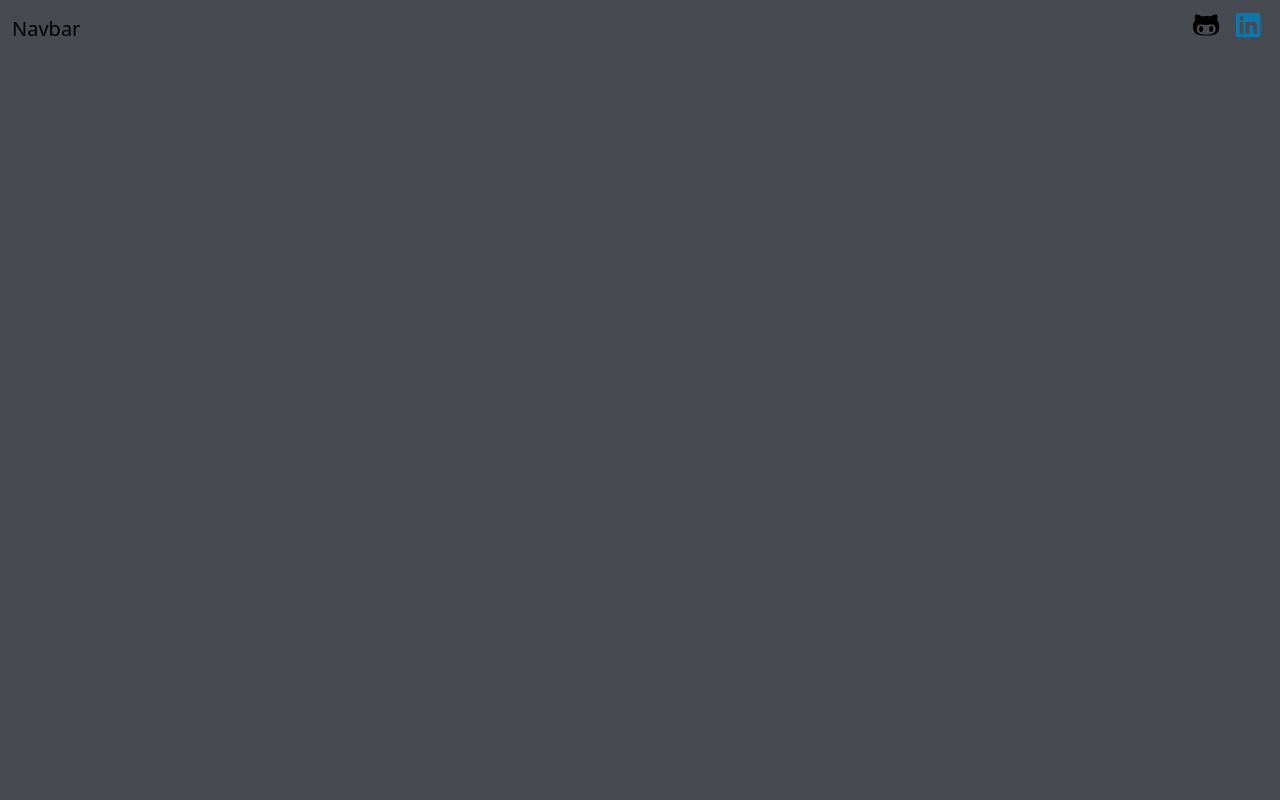
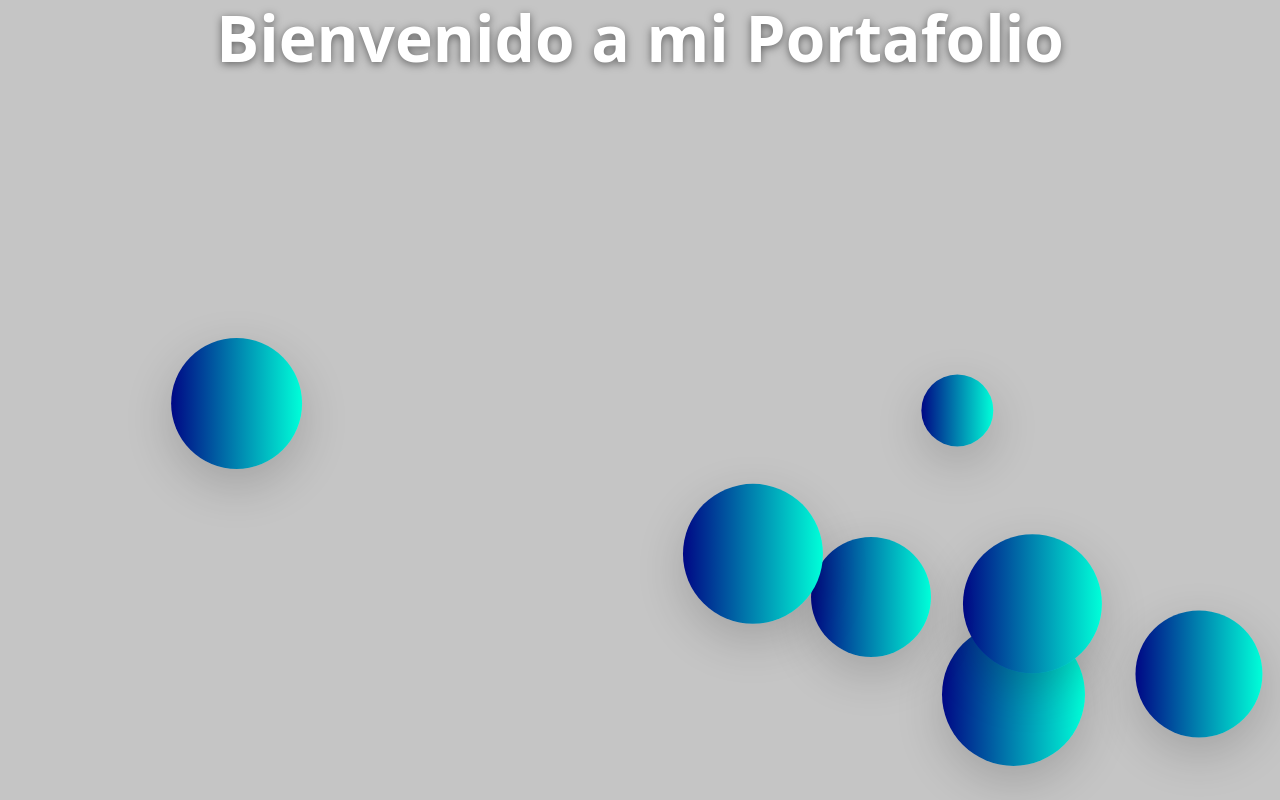
Before and after one commit to antonii05/Portafolio, a Vue app: page / in a window 1280 px wide. Built offline with nearby package versions, Linux system fonts and the light colour scheme.

Commit message:
DEVELOP - STYLE - SE AGREGA UN COMPONENTE PARA UNA MEJORA DE VISUALIZACION

```diff
--- a/index.html
+++ b/index.html
@@ -2,7 +2,7 @@
 <html lang="en">
     <head>
         <meta charset="UTF-8" />
-        <link rel="icon" href="src/assets/images/logo.png"/>
+        <link rel="icon" href="src/assets/images/logo.png" />
         <meta name="viewport" content="width=device-width, initial-scale=1.0" />
         <title>AntonioBJ.dev</title>
     </head>
--- a/package.json
+++ b/package.json
@@ -26,12 +26,12 @@
         "@tsconfig/node20": "^20.1.4",
         "@types/node": "^20.12.5",
         "@vitejs/plugin-vue": "^5.0.4",
-        "@vitejs/plugin-vue-jsx": "^3.1.0",
+        "@vitejs/plugin-vue-jsx": "^4.2.0",
         "@vue/tsconfig": "^0.5.1",
         "npm-run-all2": "^6.1.2",
         "prettier": "3.3.3",
         "typescript": "~5.4.0",
-        "vite": "^5.2.8",
+        "vite": "^6.3.5",
         "vue-tsc": "^2.0.11"
     }
 }
--- a/src/App.vue
+++ b/src/App.vue
@@ -8,6 +8,4 @@ import { RouterView } from 'vue-router'
     </div>
 </template>
 
-<style scoped>
-
-</style>
+<style scoped></style>
--- a/src/assets/css/style.css
+++ b/src/assets/css/style.css
@@ -1,6 +1,11 @@
 /* All styles here */
 #app {
-    background-color: #474A50;
-    width: 100vw; /* 100% del ancho de la ventana */
-    height: 100vh; /* 100% de la altura de la ventana */
+    background-color: #c5c5c5;
+    height: 100%;
+    min-height: 100vh;
+    width: 100%;
+    min-width: 100vw;
+    margin: 0;
+    padding: 0;
+    overflow: hidden;
 }
--- a/src/components/NavbarComponent.vue
+++ b/src/components/NavbarComponent.vue
@@ -3,28 +3,44 @@
     <nav class="navbar navbar-expand-lg opacity-100">
         <div class="container-fluid">
             <a class="navbar-brand" href="#">Navbar</a>
-            <button class="navbar-toggler" type="button" data-bs-toggle="collapse"
-                data-bs-target="#RRSS" aria-controls="navbarSupportedContent" aria-expanded="false"
-                aria-label="Toggle navigation">
+            <button
+                class="navbar-toggler"
+                type="button"
+                data-bs-toggle="collapse"
+                data-bs-target="#RRSS"
+                aria-controls="navbarSupportedContent"
+                aria-expanded="false"
+                aria-label="Toggle navigation"
+            >
                 <span class="navbar-toggler-icon"></span>
             </button>
             <div class="collapse navbar-collapse" id="RRSS">
                 <ul class="navbar-nav me-auto mb-2 mb-lg-0">
-                  <!-- NONE -->
+                    <!-- NONE -->
                 </ul>
                 <!-- RR.SS -->
                 <div class="d-flex">
-                    <h3 class="mx-2 rrss"><a href="https://github.com/antonii05"><font-awesome-icon :icon="['fab', 'github-alt']" style="color: #000;"/></a></h3>
-                    <h3 class="mx-2 rrss"><a href="https://www.linkedin.com/in/antonio-josebj/"><font-awesome-icon :icon="['fab', 'linkedin']" style="color: #0E76A8;"/></a></h3>
+                    <h3 class="mx-2 rrss">
+                        <a href="https://github.com/antonii05"
+                            ><font-awesome-icon
+                                :icon="['fab', 'github-alt']"
+                                style="color: #000"
+                        /></a>
+                    </h3>
+                    <h3 class="mx-2 rrss">
+                        <a href="https://www.linkedin.com/in/antonio-josebj/"
+                            ><font-awesome-icon
+                                :icon="['fab', 'linkedin']"
+                                style="color: #0e76a8"
+                        /></a>
+                    </h3>
                 </div>
             </div>
         </div>
     </nav>
 </template>
 
-<script setup lang="ts">
-
-</script>
+<script setup lang="ts"></script>
 
 <style scoped>
 .rrss:hover {
--- /dev/null
+++ b/src/components/Shapes.vue
@@ -0,0 +1,118 @@
+<template>
+    <div ref="containerRef" class="shapes-bg position-relative w-100 h-100">
+        <div
+            v-for="shape in shapes"
+            :key="shape.id"
+            class="shape-color shadow-lg position-absolute"
+            :style="{
+                width: shape.size + 'px',
+                height: shape.size + 'px',
+            }"
+        ></div>
+    </div>
+</template>
+
+<script setup lang="ts">
+import { ref, reactive, onMounted, nextTick } from 'vue'
+import gsap from 'gsap'
+import type { Shape } from '@/models/Shape'
+
+const numShapes = 7
+const shapes = reactive<Shape[]>([])
+const shapeRefs = ref<HTMLElement[]>([])
+const containerRef = ref<HTMLElement | null>(null)
+
+//Generate a random number
+const randomInt = (min: number, max: number) => {
+    return Math.floor(Math.random() * (max - min) + min)
+}
+
+//Function to create a shape object
+const createShape = (
+    id: number,
+    maxWidth: number,
+    maxHeight: number
+): Shape => {
+    return {
+        id,
+        x: randomInt(0, maxWidth - 100),
+        y: randomInt(0, maxHeight - 100),
+        size: randomInt(70, 150),
+    }
+}
+
+// Function to animate the shape
+const animateShape = (
+    shape: Shape,
+    el: HTMLElement,
+    maxWidth: number,
+    maxHeight: number
+) => {
+    const maxX = maxWidth - shape.size
+    const maxY = maxHeight - shape.size
+
+    const newX = randomInt(0, maxX)
+    const newY = randomInt(0, maxY)
+
+    gsap.to(el, {
+        x: newX,
+        y: newY,
+        duration: 2 + Math.random(),
+        ease: 'power2.inOut',
+        onComplete: () => animateShape(shape, el, maxWidth, maxHeight),
+    })
+}
+
+onMounted(async () => {
+    await nextTick()
+    const container = containerRef.value
+    if (!container) return
+
+    const maxWidth = container.scrollWidth
+    const maxHeight = container.scrollHeight
+
+    for (let i = 0; i < numShapes; i++) {
+        shapes.push(createShape(i, maxWidth, maxHeight))
+    }
+    await nextTick()
+
+    shapeRefs.value = Array.from(
+        container.querySelectorAll('.shape-color')
+    ).filter((el): el is HTMLElement => el instanceof HTMLElement)
+
+    shapeRefs.value.forEach((el, i) => {
+        animateShape(shapes[i], el as HTMLElement, maxWidth, maxHeight)
+    })
+})
+</script>
+
+<style scoped>
+.shapes-bg {
+    position: relative;
+    width: 100%;
+    height: 100%;
+}
+.shape-color {
+    /* Colors */
+    background: #000785;
+    background: -webkit-linear-gradient(
+        90deg,
+        rgba(0, 7, 133, 1) 0%,
+        rgba(0, 255, 217, 1) 100%
+    );
+    background: -moz-linear-gradient(
+        90deg,
+        rgba(0, 7, 133, 1) 0%,
+        rgba(0, 255, 217, 1) 100%
+    );
+    background: linear-gradient(
+        90deg,
+        rgba(0, 7, 133, 1) 0%,
+        rgba(0, 255, 217, 1) 100%
+    );
+    filter: progid:DXImageTransform.Microsoft.gradient(startColorstr="#000785", endColorstr="#00FFD9", GradientType=1);
+
+    /* Style */
+    border-radius: 100px;
+}
+</style>
--- /dev/null
+++ b/src/models/Shape.ts
@@ -0,0 +1,6 @@
+export interface Shape {
+    id: number
+    x: number
+    y: number
+    size: number
+}
--- a/src/views/HomeView.vue
+++ b/src/views/HomeView.vue
@@ -1,14 +1,26 @@
 <template>
-    <div>
-        <NavbarComponent />
+    <div class="home-container">
+        <div class="position-absolute top-0 start-0 w-100 h-100">
+            <Shapes />
+        </div>
+        <div class="d-flex justify-content-center text-center">
+            <h1 class="display-3 fw-bold text-white text-shadow mb-4">
+                Bienvenido a mi Portafolio
+            </h1>
+        </div>
     </div>
 </template>
 
 <script setup lang="ts">
-import NavbarComponent from '@/components/NavbarComponent.vue';
+import Shapes from '@/components/Shapes.vue'
 </script>
 
-
 <style scoped>
-
+.home-container {
+    min-height: 100vh;
+    position: relative;
+}
+.text-shadow {
+    text-shadow: 0 2px 8px rgba(0, 0, 0, 0.5);
+}
 </style>
```
Also changed, not shown: src/main.ts (+4 -4 lines), 1 other file (tests, documents, lock files or other folders).
